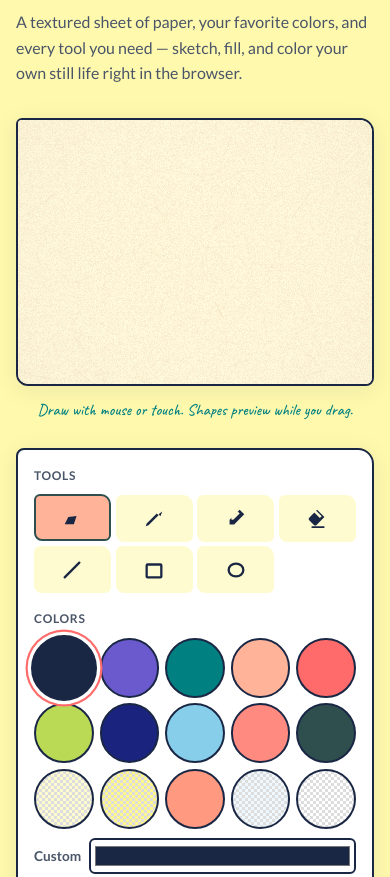
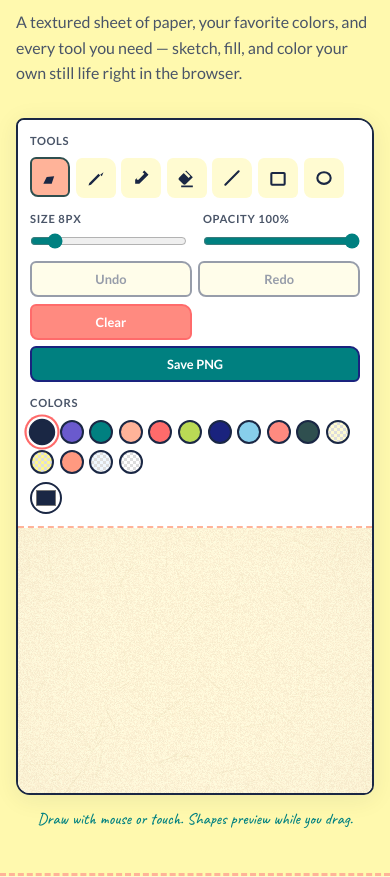
Before and after one commit to shubham-agarwal-techculture/cryon-web, a plain HTML site: page index.html in a window 390 px wide. Shown: the part 3715-4592 px from the top of the page. Drawn offline with nearby package versions, Linux system fonts and the light colour scheme; a web font is replaced by a local one.

Commit message:
fix: canvas tools pallt position

```diff
--- a/css/style.css
+++ b/css/style.css
@@ -578,35 +578,82 @@ section {
   border-bottom: 3px dashed var(--peach);
 }
 
+.visually-hidden {
+  position: absolute;
+  width: 1px;
+  height: 1px;
+  padding: 0;
+  margin: -1px;
+  overflow: hidden;
+  clip: rect(0, 0, 0, 0);
+  white-space: nowrap;
+  border: 0;
+}
+
 .drawing-studio {
-  display: grid;
-  grid-template-columns: minmax(0, 260px) minmax(0, 1fr);
-  gap: 1.5rem;
-  align-items: start;
+  display: flex;
+  flex-direction: column;
+  gap: 0.75rem;
+  min-width: 0;
+}
+
+.studio-frame {
+  display: flex;
+  flex-direction: column;
+  border: 3px solid var(--text);
+  border-radius: 8px 16px 10px 14px;
+  overflow: hidden;
+  box-shadow: var(--shadow-soft);
+  background: white;
   min-width: 0;
 }
 
 .studio-toolbar {
+  display: flex;
+  flex-wrap: wrap;
+  align-items: flex-end;
+  gap: 1rem 1.25rem;
+  padding: 1rem 1.25rem;
   background: white;
-  border: 2px solid var(--text);
-  border-radius: 8px 16px 10px 14px;
-  padding: 1.25rem;
-  display: flex;
-  flex-direction: column;
-  gap: 1.25rem;
-  box-shadow: var(--shadow-soft);
+  border-bottom: 2px dashed var(--peach);
   min-width: 0;
 }
 
 .toolbar-group {
   display: flex;
   flex-direction: column;
-  gap: 0.6rem;
+  gap: 0.5rem;
+  min-width: 0;
+}
+
+.toolbar-group--tools {
+  flex: 1 1 auto;
+}
+
+.toolbar-group--colors {
+  flex: 1 1 100%;
+  order: 10;
+}
+
+.toolbar-group--sliders {
+  flex: 1 1 200px;
+  flex-direction: row;
+  flex-wrap: wrap;
+  gap: 1rem;
+}
+
+.toolbar-group--actions {
+  flex: 0 1 auto;
+  margin-left: auto;
+  flex-direction: row;
+  flex-wrap: wrap;
+  align-items: center;
+  gap: 0.4rem;
 }
 
 .toolbar-label,
 .slider-label {
-  font-size: 0.75rem;
+  font-size: 0.7rem;
   font-weight: 700;
   text-transform: uppercase;
   letter-spacing: 0.06em;
@@ -614,19 +661,21 @@ section {
 }
 
 .tool-buttons {
-  display: grid;
-  grid-template-columns: repeat(2, 1fr);
-  gap: 0.4rem;
+  display: flex;
+  flex-wrap: wrap;
+  gap: 0.35rem;
 }
 
 .tool-btn {
-  display: flex;
+  display: inline-flex;
   flex-direction: column;
   align-items: center;
-  gap: 0.2rem;
-  padding: 0.5rem 0.35rem;
+  justify-content: center;
+  gap: 0.15rem;
+  min-width: 52px;
+  padding: 0.45rem 0.5rem;
   font-family: var(--font-body);
-  font-size: 0.7rem;
+  font-size: 0.65rem;
   font-weight: 600;
   color: var(--text);
   background: var(--cream);
@@ -637,8 +686,9 @@ section {
 }
 
 .tool-btn svg {
-  width: 22px;
-  height: 22px;
+  width: 20px;
+  height: 20px;
+  flex-shrink: 0;
 }
 
 .tool-btn:hover {
@@ -652,15 +702,24 @@ section {
   transform: translateY(-1px);
 }
 
+.color-row {
+  display: flex;
+  flex-wrap: wrap;
+  align-items: center;
+  gap: 0.5rem;
+}
+
 .color-palette {
-  display: grid;
-  grid-template-columns: repeat(5, 1fr);
+  display: flex;
+  flex-wrap: wrap;
   gap: 0.35rem;
+  flex: 1 1 auto;
 }
 
 .color-swatch {
-  width: 100%;
-  aspect-ratio: 1;
+  width: 28px;
+  height: 28px;
+  flex-shrink: 0;
   border: 2px solid var(--text);
   border-radius: 50%;
   cursor: pointer;
@@ -680,27 +739,30 @@ section {
 }
 
 .color-swatch.is-active {
-  box-shadow: 0 0 0 3px white, 0 0 0 5px var(--coral);
+  box-shadow: 0 0 0 2px white, 0 0 0 4px var(--coral);
   transform: scale(1.1);
 }
 
 .color-picker-label {
-  display: flex;
-  align-items: center;
-  gap: 0.5rem;
-  font-size: 0.85rem;
-  font-weight: 600;
-  color: var(--text-muted);
+  flex-shrink: 0;
 }
 
 .color-picker-label input[type="color"] {
-  width: 100%;
+  width: 36px;
   height: 36px;
   border: 2px solid var(--text);
-  border-radius: 6px;
+  border-radius: 50%;
   cursor: pointer;
   padding: 2px;
   background: white;
+}
+
+.slider-field {
+  flex: 1 1 120px;
+  display: flex;
+  flex-direction: column;
+  gap: 0.35rem;
+  min-width: 0;
 }
 
 .studio-toolbar input[type="range"] {
@@ -709,23 +771,18 @@ section {
   cursor: pointer;
 }
 
-.toolbar-actions {
-  display: grid;
-  grid-template-columns: 1fr 1fr;
-  gap: 0.4rem;
-}
-
 .action-btn {
   font-family: var(--font-body);
   font-size: 0.8rem;
   font-weight: 700;
-  padding: 0.55rem 0.5rem;
+  padding: 0.5rem 0.75rem;
   border: 2px solid var(--text);
   border-radius: 6px 10px 6px 8px;
   background: var(--cream);
   color: var(--text);
   cursor: pointer;
   transition: background 0.15s, transform 0.15s;
+  white-space: nowrap;
 }
 
 .action-btn:hover:not(:disabled) {
@@ -745,28 +802,17 @@ section {
 }
 
 .action-btn--primary {
-  grid-column: span 2;
   background: var(--teal);
   color: white;
   border-color: var(--royal);
-}
-
-.canvas-area {
-  display: flex;
-  flex-direction: column;
-  gap: 0.75rem;
-  min-width: 0;
 }
 
 .canvas-wrap {
   position: relative;
   width: 100%;
   aspect-ratio: 4 / 3;
-  max-height: min(70vh, 560px);
-  min-height: min(50vw, 280px);
-  border: 3px solid var(--text);
-  border-radius: 6px 14px 8px 12px;
-  box-shadow: var(--shadow-soft), inset 0 0 40px rgba(139, 105, 20, 0.06);
+  max-height: min(65vh, 560px);
+  min-height: min(45vw, 280px);
   overflow: hidden;
   background: #FFF4D6;
   touch-action: none;
@@ -873,34 +919,6 @@ section {
   .palette-swatches {
     justify-content: center;
   }
-
-  .drawing-studio {
-    grid-template-columns: 1fr;
-  }
-
-  .canvas-area {
-    order: 1;
-  }
-
-  .studio-toolbar {
-    order: 2;
-    display: grid;
-    grid-template-columns: repeat(2, minmax(0, 1fr));
-    gap: 1rem 1.25rem;
-  }
-
-  .toolbar-group:first-child {
-    grid-column: 1 / -1;
-  }
-
-  .toolbar-actions {
-    grid-column: 1 / -1;
-    grid-template-columns: repeat(4, minmax(0, 1fr));
-  }
-
-  .action-btn--primary {
-    grid-column: span 1;
-  }
 }
 
 @media (max-width: 768px) {
@@ -969,12 +987,26 @@ section {
   }
 
   .studio-toolbar {
-    grid-template-columns: 1fr;
-    padding: 1rem;
+    padding: 0.75rem;
+    gap: 0.75rem;
   }
 
-  .tool-buttons {
-    grid-template-columns: repeat(4, minmax(0, 1fr));
+  .toolbar-group--tools {
+    flex: 1 1 100%;
+  }
+
+  .toolbar-group--sliders {
+    flex: 1 1 100%;
+  }
+
+  .toolbar-group--actions {
+    margin-left: 0;
+    flex: 1 1 100%;
+    justify-content: stretch;
+  }
+
+  .toolbar-group--actions .action-btn {
+    flex: 1 1 auto;
   }
 
   .tool-btn span {
@@ -982,19 +1014,18 @@ section {
   }
 
   .tool-btn {
-    padding: 0.65rem 0.25rem;
+    min-width: 40px;
+    padding: 0.5rem;
   }
 
-  .color-palette {
-    grid-template-columns: repeat(8, minmax(0, 1fr));
+  .color-swatch {
+    width: 24px;
+    height: 24px;
   }
 
-  .toolbar-actions {
-    grid-template-columns: repeat(2, minmax(0, 1fr));
-  }
-
-  .action-btn--primary {
-    grid-column: span 2;
+  .color-picker-label input[type="color"] {
+    width: 32px;
+    height: 32px;
   }
 
   .contact-form {
@@ -1030,19 +1061,23 @@ section {
     aspect-ratio: 4 / 3;
   }
 
-  .tool-buttons {
-    grid-template-columns: repeat(4, minmax(0, 1fr));
-    gap: 0.3rem;
+  .canvas-wrap {
+    min-height: 220px;
+    max-height: 50vh;
   }
 
-  .color-palette {
-    grid-template-columns: repeat(5, minmax(0, 1fr));
+  .studio-frame {
+    border-width: 2px;
   }
 
-  .canvas-wrap {
-    min-height: 220px;
-    max-height: 55vh;
-    border-width: 2px;
+  .toolbar-group--actions {
+    display: grid;
+    grid-template-columns: 1fr 1fr;
+    width: 100%;
+  }
+
+  .toolbar-group--actions .action-btn--primary {
+    grid-column: 1 / -1;
   }
 
   .canvas-hint {
--- a/index.html
+++ b/index.html
@@ -186,8 +186,9 @@
         </p>
 
         <div id="drawing-studio" class="drawing-studio">
+          <div class="studio-frame">
             <aside class="studio-toolbar" aria-label="Drawing tools">
-            <div class="toolbar-group">
+              <div class="toolbar-group toolbar-group--tools">
                 <span class="toolbar-label">Tools</span>
                 <div class="tool-buttons" role="toolbar" aria-label="Brush tools">
                 <button type="button" class="tool-btn" data-tool="brush" aria-pressed="true" title="Brush">
@@ -221,28 +222,33 @@
               </div>
             </div>
 
-            <div class="toolbar-group">
+            <div class="toolbar-group toolbar-group--colors">
               <span class="toolbar-label">Colors</span>
+              <div class="color-row">
                 <div id="color-palette" class="color-palette" role="listbox" aria-label="Color palette"></div>
                 <label class="color-picker-label">
-                Custom
+                  <span class="visually-hidden">Custom color</span>
                   <input type="color" id="color-picker" value="#1a2744" aria-label="Custom color">
                 </label>
               </div>
+            </div>
 
-            <div class="toolbar-group">
+            <div class="toolbar-group toolbar-group--sliders">
+              <div class="slider-field">
                 <label class="slider-label" for="brush-size">
                   Size <output id="brush-size-label">8px</output>
                 </label>
                 <input type="range" id="brush-size" min="1" max="60" value="8" aria-label="Brush size">
-
+              </div>
+              <div class="slider-field">
                 <label class="slider-label" for="brush-opacity">
                   Opacity <output id="brush-opacity-label">100%</output>
                 </label>
                 <input type="range" id="brush-opacity" min="5" max="100" value="100" aria-label="Brush opacity">
               </div>
+            </div>
 
-            <div class="toolbar-group toolbar-actions">
+            <div class="toolbar-group toolbar-group--actions toolbar-actions">
               <button type="button" id="undo-btn" class="action-btn" disabled title="Undo">Undo</button>
               <button type="button" id="redo-btn" class="action-btn" disabled title="Redo">Redo</button>
               <button type="button" id="clear-btn" class="action-btn action-btn--warn" title="Clear canvas">Clear</button>
@@ -250,13 +256,12 @@
             </div>
           </aside>
 
-          <div class="canvas-area">
             <div class="canvas-wrap" role="img" aria-label="Drawing canvas on textured paper">
               <canvas id="paper-canvas" aria-hidden="true"></canvas>
               <canvas id="draw-canvas" aria-hidden="true"></canvas>
             </div>
+          </div>
           <p class="canvas-hint">Draw with mouse or touch. Shapes preview while you drag.</p>
-          </div>
         </div>
       </div>
     </section>
```
Lines whose indentation alone changed are shown as unchanged.
